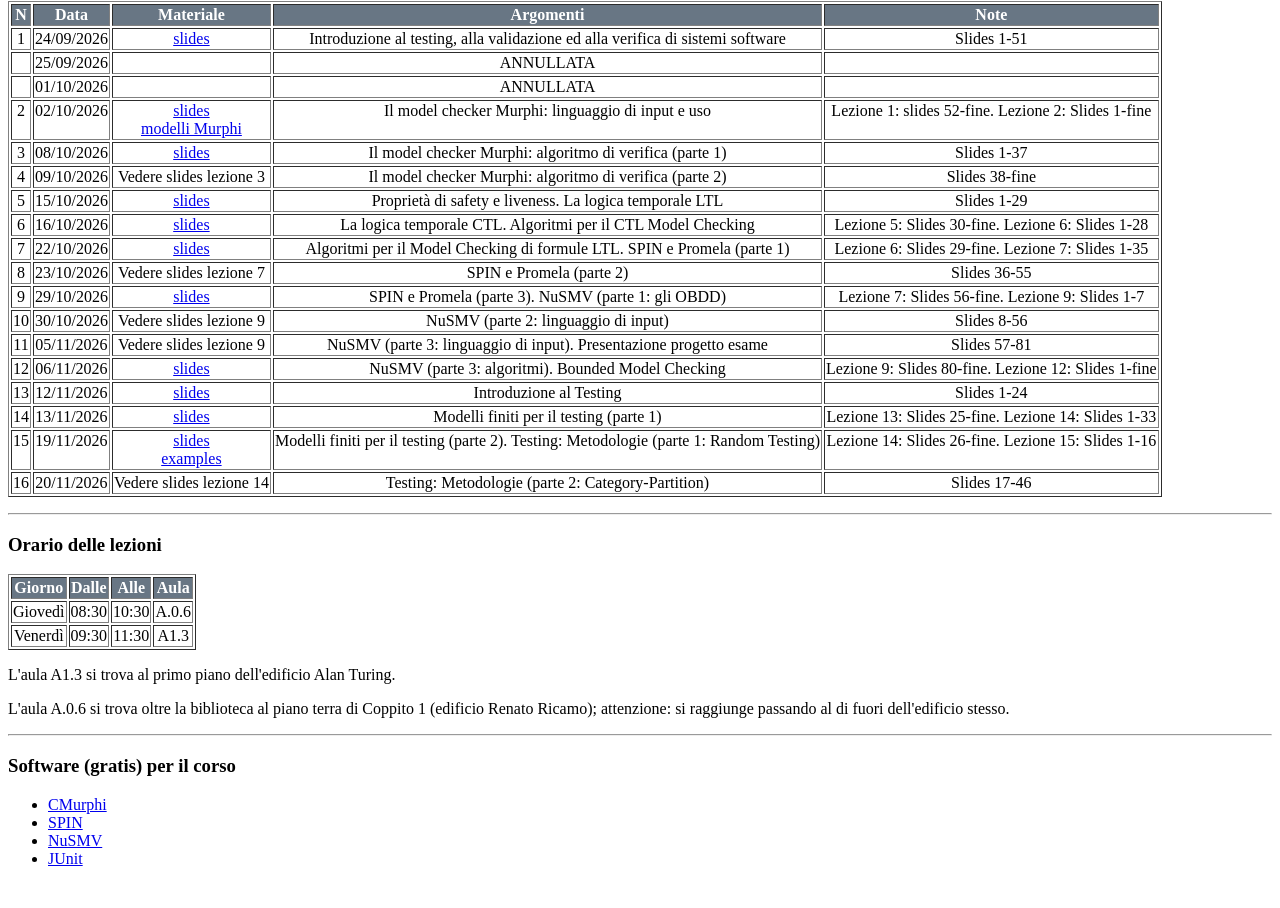
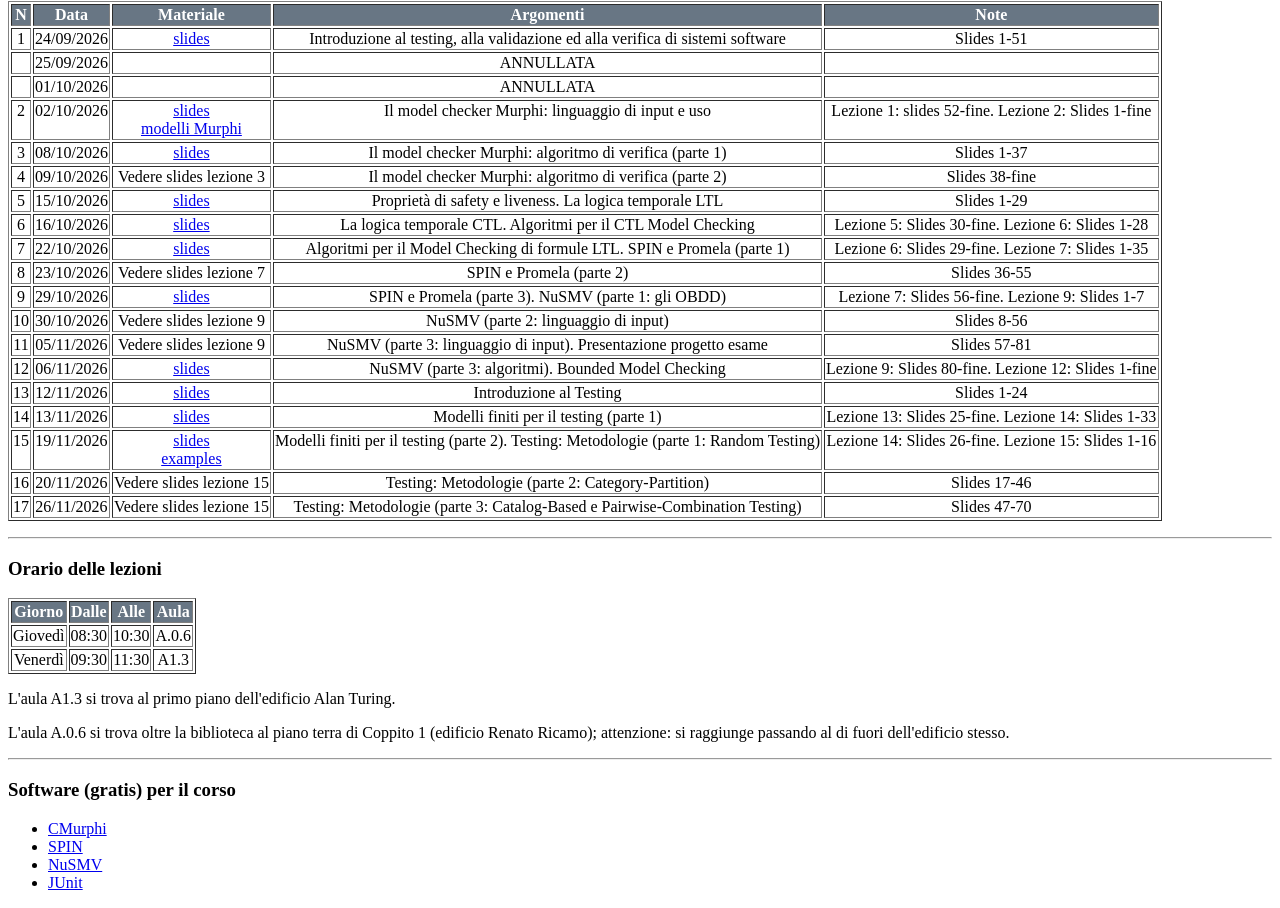
Before and after one commit to igormelatti/igormelatti.github.io, a plain HTML site: page sw_test_val/20262027/index.html in a window 1280 px wide. Shown: the part 1860-2768 px from the top of the page. Before the commit the page ends 2744 px from the top, so only its background shows below. Drawn offline with Linux system fonts and the light colour scheme.

Commit message:
post lezione 17

```diff
--- a/sw_test_val/20262027/index.html
+++ b/sw_test_val/20262027/index.html
@@ -324,17 +324,17 @@
       <tr>
 	<td align="center" valign="top">16</td>
 	<td align="center" valign="top">20/11/2026</td>
-	<td align="center" valign="top">Vedere slides lezione 14</td>
+	<td align="center" valign="top">Vedere slides lezione 15</td>
 	<td align="center" valign="top">Testing: Metodologie (parte 2: Category-Partition)</td>
 	<td align="center" valign="top">Slides 17-46</td>
       </tr>
-      <!-- <tr> -->
-      <!-- 	<td align="center" valign="top">16</td> -->
-      <!-- 	<td align="center" valign="top">28/11/2026</td> -->
-      <!-- 	<td align="center" valign="top">Vedere slides lezione 14</td> -->
-      <!-- 	<td align="center" valign="top">Testing: Metodologie (parte 3: Structural Testing)</td> -->
-      <!-- 	<td align="center" valign="top">Slides 71-99</td> -->
-      <!-- </tr> -->
+      <tr>
+	<td align="center" valign="top">17</td>
+	<td align="center" valign="top">26/11/2026</td>
+	<td align="center" valign="top">Vedere slides lezione 15</td>
+	<td align="center" valign="top">Testing: Metodologie (parte 3: Catalog-Based e Pairwise-Combination Testing)</td>
+	<td align="center" valign="top">Slides 47-70</td>
+      </tr>
       <!-- <tr> -->
       <!-- 	<td align="center" valign="top">17</td> -->
       <!-- 	<td align="center" valign="top">04/12/2026</td> -->
```
Also changed, not shown: sw_test_val/20262027/index_eng.html (+7 -7 lines).
